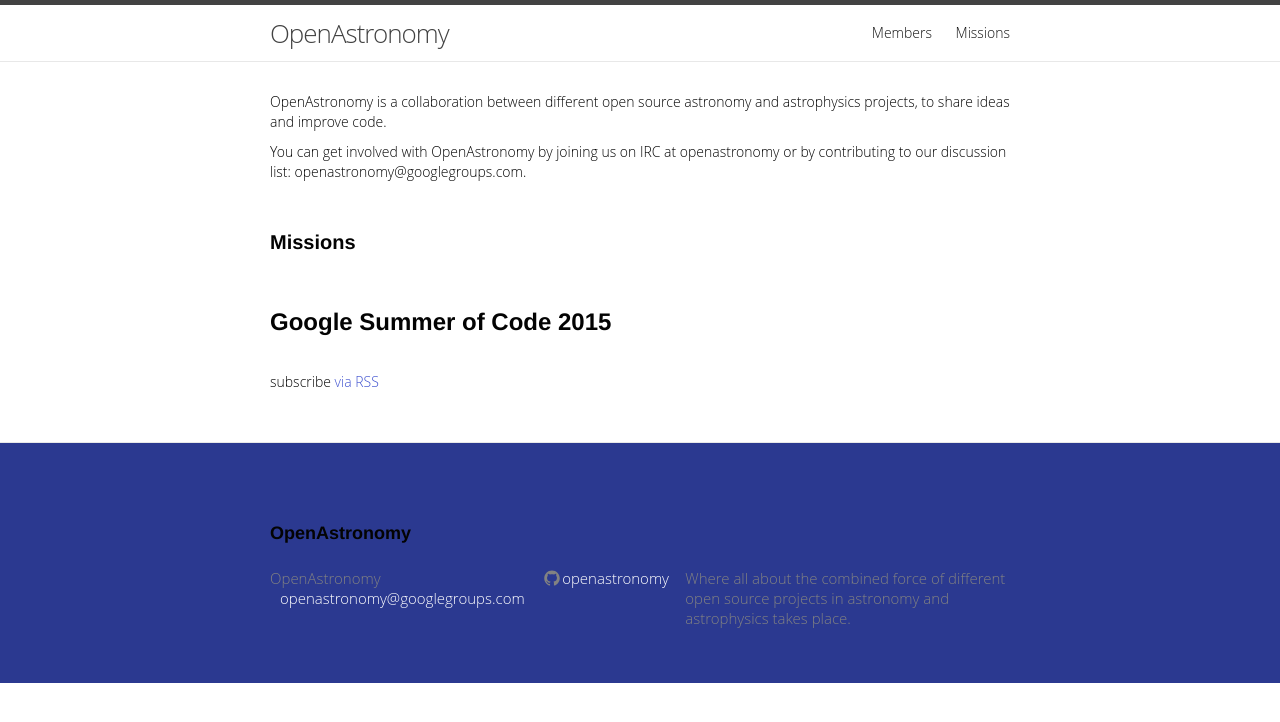
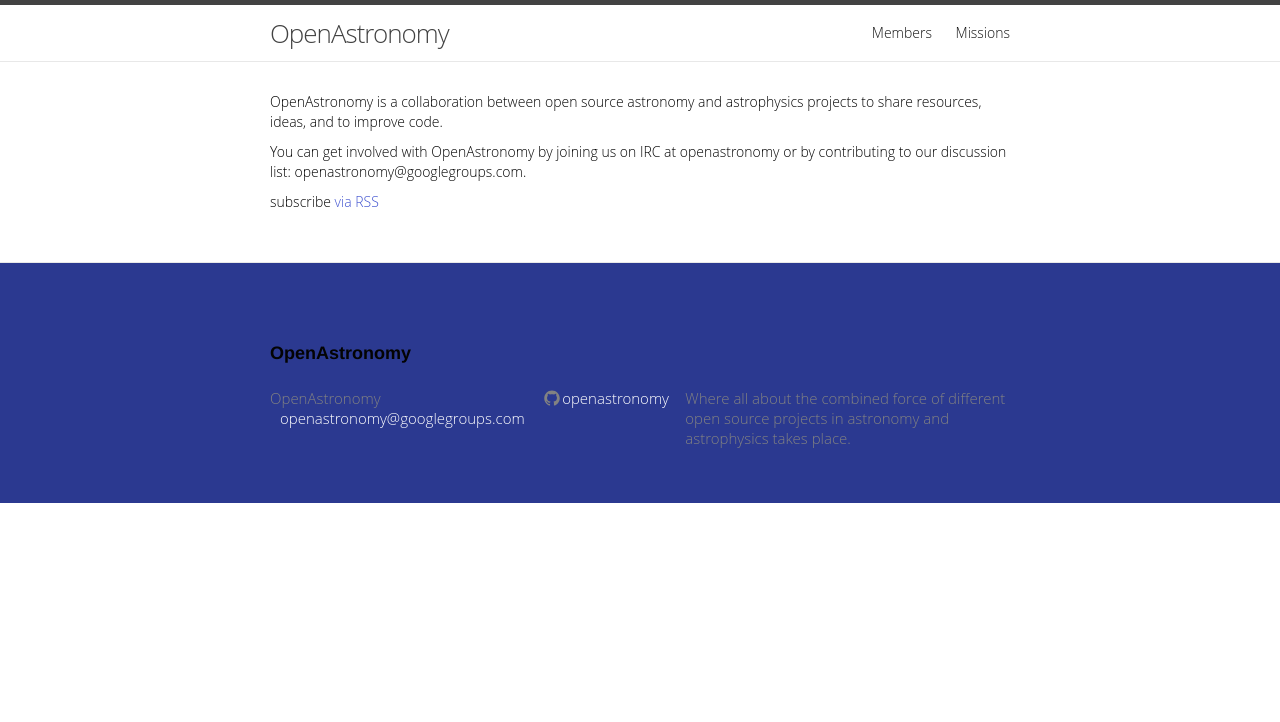
Before and after one commit to OpenAstronomy/openastronomy.github.io, a Jekyll site: the page built from index.html, in a window 1280 px wide. Shown: the top 722 px of the page. Built offline with Jekyll 4.4.1, drawn with Linux system fonts in a browser that asks for light colours.

Commit message:
update various stuff

```diff
--- a/_includes/members/astropy.html
+++ b/_includes/members/astropy.html
@@ -6,6 +6,7 @@
     functionality and some common tools needed for performing
     astronomy and astrophysics with Python.
     <br/>
+    Github: <a href="https://github.com/astropy/astropy">astropy/astropy</a> <br/>
     Mailing list:
       <a href="{{ site.astropy_mailinglist_user }}">users</a>,
       <a href="{{ site.astropy_mailinglist_dev }}">dev</a>; <br/>
--- a/_includes/members/chiantipy.html
+++ b/_includes/members/chiantipy.html
@@ -9,6 +9,7 @@
     used to interpret spectral lines and continua emitted from
     high-temperature, optically-thin astrophysical sources.
     <br/>
+    Sourceforge: <a href="http://sourceforge.net/projects/chiantipy/">chiantipy</a> <br/>
     Mailing list:
       <a href="{{ site.chiantipy_mailinglist_user }}">users</a>
   </div>
--- a/_includes/members/sunpy.html
+++ b/_includes/members/sunpy.html
@@ -8,6 +8,7 @@
     and its aim is to provide the software tools
     necessary so that anyone can analyze solar data.
     <br/>
+    Github: <a href="https://github.com/sunpy/sunpy">sunpy/sunpy</a> <br/>
     Mailing list:
       <a href="{{ site.sunpy_mailinglist_user }}">users</a>,
       <a href="{{ site.sunpy_mailinglist_dev }}">dev</a>; <br/>
--- a/_includes/members/yt-project.html
+++ b/_includes/members/yt-project.html
@@ -6,6 +6,7 @@
     multi-resolution data from astrophysical simulations,
     radio telescopes, and a burgeoning interdisciplinary community.
     <br/>
+    Bitbucket: <a href="https://bitbucket.org/yt_analysis/yt">yt_analysis/yt</a> <br/>
     Mailing lists:
       <a href="{{ site.yt_mailinglist_user }}">yt-users</a>,
       <a href="{{ site.yt_mailinglist_dev }}">yt-dev</a>; <br/>
--- a/index.html
+++ b/index.html
@@ -4,26 +4,14 @@
 
 <div class="home">
     <p>
-    OpenAstronomy is a collaboration between different open source astronomy
-    and astrophysics projects, to share ideas and improve code.
+    OpenAstronomy is a collaboration between open source astronomy
+    and astrophysics projects to share resources, ideas, and to improve code.
     </p>
     <p>
     You can get involved with OpenAstronomy by joining us on IRC at
     {{site.irc_channel}} or by contributing to our discussion list: {{site.email}}.
     </p>
 
-    <h2 class="page-heading">Missions</h2>
-    <ul class="post-list">
-      {% for mission in site.missions %}
-      {% if mission.show_main %}
-      <li>
-          <h2>
-            <a class="post-link" href="{{ mission.url | prepend: site.baseurl }}">{{ mission.title }}</a>
-          </h2>
-        </li>
-        {% endif %}
-      {% endfor %}
-    </ul>
 
     <p class="rss-subscribe">subscribe <a href="{{ "/feed.xml" | prepend: site.baseurl }}">via RSS</a></p>
 
```
